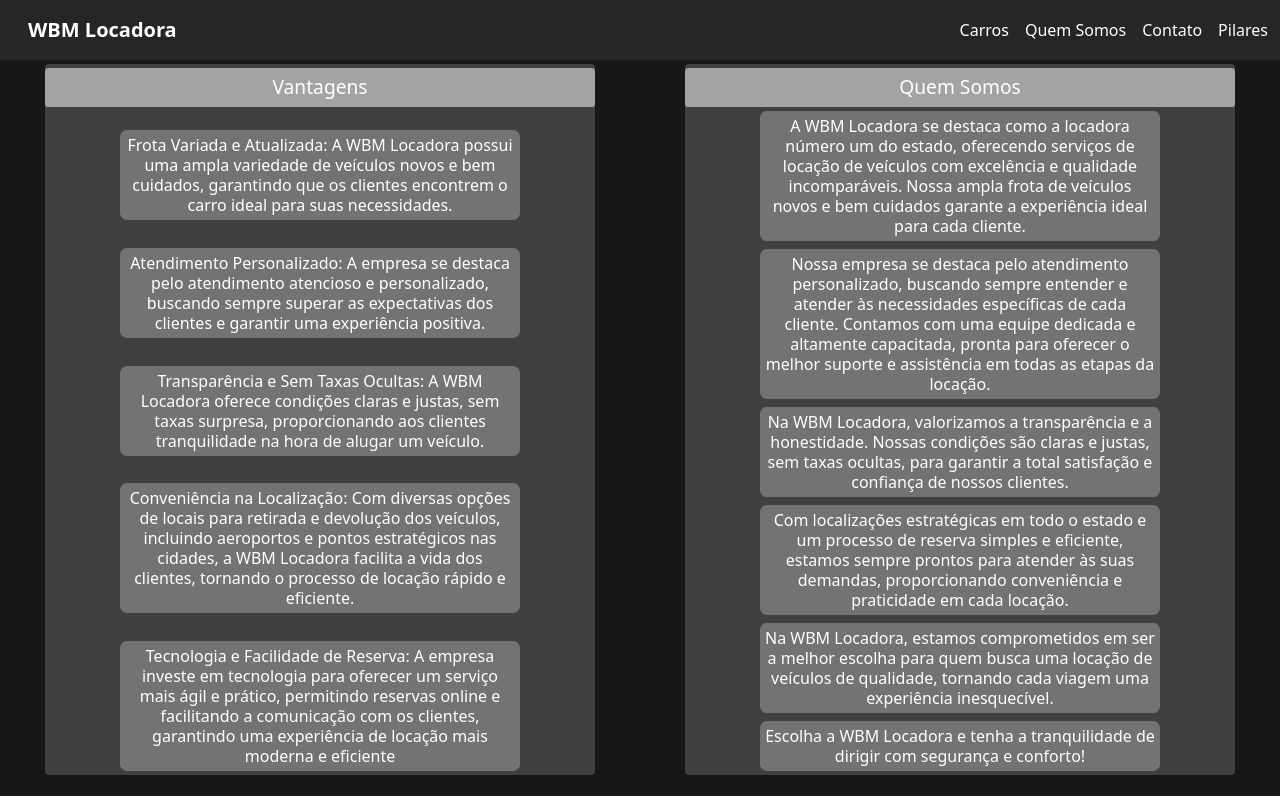
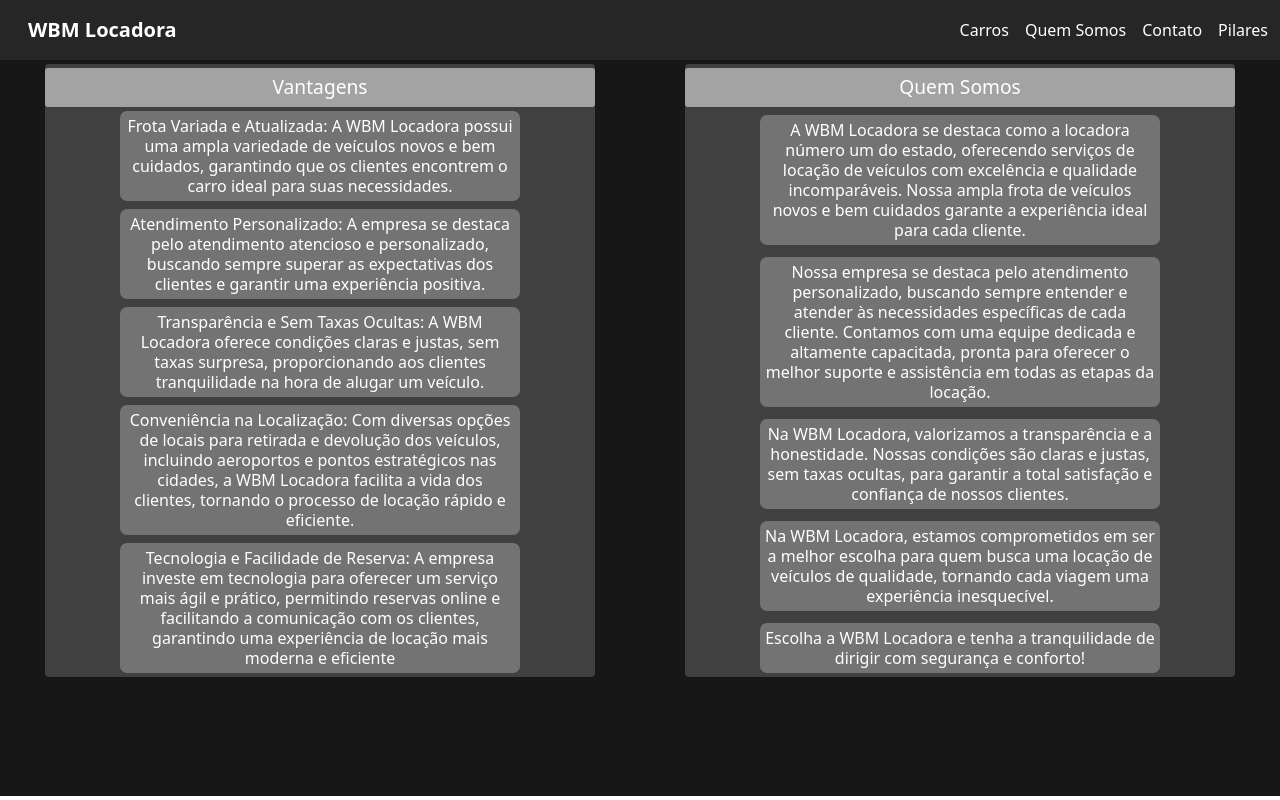
Before and after one commit to waltherpires/frontend-ambientes, a React (Create React App) app: page /quemsomos in a window 1280 px wide. Built offline with nearby package versions, Linux system fonts and the light colour scheme.

Commit message:
pequenas correções de proporção

```diff
--- a/src/pages/QuemSomos/index.js
+++ b/src/pages/QuemSomos/index.js
@@ -7,35 +7,35 @@
     <main className="bg-neutral-900">
       <div className="container pt-1 flex flex-row justify-between items-stretch mx-auto">
         {/* Seção de Vantagens */}
-        <div className="flex flex-col justify-between break-after-column mx-auto text-center pt-1 bg-neutral-700 min-w-[550px] min-h-full rounded">
+        <div className="flex flex-col justify-start break-after-column mx-auto text-center pt-1 bg-neutral-700 min-w-[550px] min-h-full 2xl:min-h-[900px] rounded">
           <Titulo className="w-full mx-auto">Vantagens</Titulo>
 
-          <Quadro className="my-1 mx-auto">
-            <p>
+          <Quadro className="flex flex-col 2xl:mt-2 justify-center my-1 mx-auto 2xl:min-h-[150px]">
+            <p className="2xl:text-xl">
               Frota Variada e Atualizada: A WBM Locadora possui uma ampla
               variedade de veículos novos e bem cuidados, garantindo que os
               clientes encontrem o carro ideal para suas necessidades.
             </p>
           </Quadro>
 
-          <Quadro className="my-1 mx-auto">
-            <p>
+          <Quadro className="flex flex-col 2xl:mt-2 justify-center my-1 mx-auto 2xl:min-h-[150px]">
+            <p className="2xl:text-xl">
               Atendimento Personalizado: A empresa se destaca pelo atendimento
               atencioso e personalizado, buscando sempre superar as expectativas
               dos clientes e garantir uma experiência positiva.
             </p>
           </Quadro>
 
-          <Quadro className="my-1 mx-auto">
-            <p>
+          <Quadro className="flex flex-col 2xl:mt-2 justify-center my-1 mx-auto 2xl:min-h-[150px]">
+            <p className="2xl:text-xl">
               Transparência e Sem Taxas Ocultas: A WBM Locadora oferece
               condições claras e justas, sem taxas surpresa, proporcionando aos
               clientes tranquilidade na hora de alugar um veículo.
             </p>
           </Quadro>
 
-          <Quadro className="my-1 mx-auto">
-            <p>
+          <Quadro className="flex flex-col 2xl:mt-2 justify-center my-1 mx-auto 2xl:min-h-[150px]">
+            <p className="2xl:text-xl">
               Conveniência na Localização: Com diversas opções de locais para
               retirada e devolução dos veículos, incluindo aeroportos e pontos
               estratégicos nas cidades, a WBM Locadora facilita a vida dos
@@ -43,8 +43,8 @@
             </p>
           </Quadro>
 
-          <Quadro className="my-1 mx-auto">
-            <p>
+          <Quadro className="flex flex-col 2xl:mt-2 justify-center my-1 mx-auto 2xl:min-h-[150px]">
+            <p className="2xl:text-xl">
               Tecnologia e Facilidade de Reserva: A empresa investe em
               tecnologia para oferecer um serviço mais ágil e prático,
               permitindo reservas online e facilitando a comunicação com os
@@ -57,16 +57,18 @@
         {/* Seção de Quem Somos */}
         <div className="flex flex-col justify-between mx-auto text-center pt-1 min-w-[550px] bg-neutral-700 min-h-full rounded">
           <Titulo className="w-full mx-auto">Quem Somos</Titulo>
-          <Quadro className="my-1 mx-auto">
-            <p>
+
+          <Quadro className="flex flex-col 2xl:mt-2 justify-center my-1 mx-auto 2xl:min-h-[150px]">
+            <p className="2xl:text-xl">
               A WBM Locadora se destaca como a locadora número um do estado,
               oferecendo serviços de locação de veículos com excelência e
               qualidade incomparáveis. Nossa ampla frota de veículos novos e bem
               cuidados garante a experiência ideal para cada cliente.
             </p>
           </Quadro>
-          <Quadro className="my-1 mx-auto">
-            <p>
+
+          <Quadro className="flex flex-col 2xl:mt-2 justify-center my-1 mx-auto 2xl:min-h-[150px]">
+            <p className="2xl:text-xl">
               Nossa empresa se destaca pelo atendimento personalizado, buscando
               sempre entender e atender às necessidades específicas de cada
               cliente. Contamos com uma equipe dedicada e altamente capacitada,
@@ -74,30 +76,25 @@
               etapas da locação.
             </p>
           </Quadro>
-          <Quadro className="my-1 mx-auto">
-            <p>
+
+          <Quadro className="flex flex-col 2xl:mt-2 justify-center my-1 mx-auto 2xl:min-h-[150px]">
+            <p className="2xl:text-xl">
               Na WBM Locadora, valorizamos a transparência e a honestidade.
               Nossas condições são claras e justas, sem taxas ocultas, para
               garantir a total satisfação e confiança de nossos clientes.
             </p>
           </Quadro>
-          <Quadro className="my-1 mx-auto">
-            <p>
-              Com localizações estratégicas em todo o estado e um processo de
-              reserva simples e eficiente, estamos sempre prontos para atender
-              às suas demandas, proporcionando conveniência e praticidade em
-              cada locação.
-            </p>
-          </Quadro>
-          <Quadro className="my-1 mx-auto">
-            <p>
+
+          <Quadro className="flex flex-col 2xl:mt-2 justify-center my-1 mx-auto 2xl:min-h-[150px]">
+            <p className="2xl:text-xl">
               Na WBM Locadora, estamos comprometidos em ser a melhor escolha
               para quem busca uma locação de veículos de qualidade, tornando
               cada viagem uma experiência inesquecível.
             </p>
           </Quadro>
-          <Quadro className="my-1 mx-auto">
-            <p>
+
+          <Quadro className="flex flex-col 2xl:mt-2 justify-center my-1 mx-auto 2xl:min-h-[150px]">
+            <p className="2xl:text-xl">
               Escolha a WBM Locadora e tenha a tranquilidade de dirigir com
               segurança e conforto!
             </p>
```
